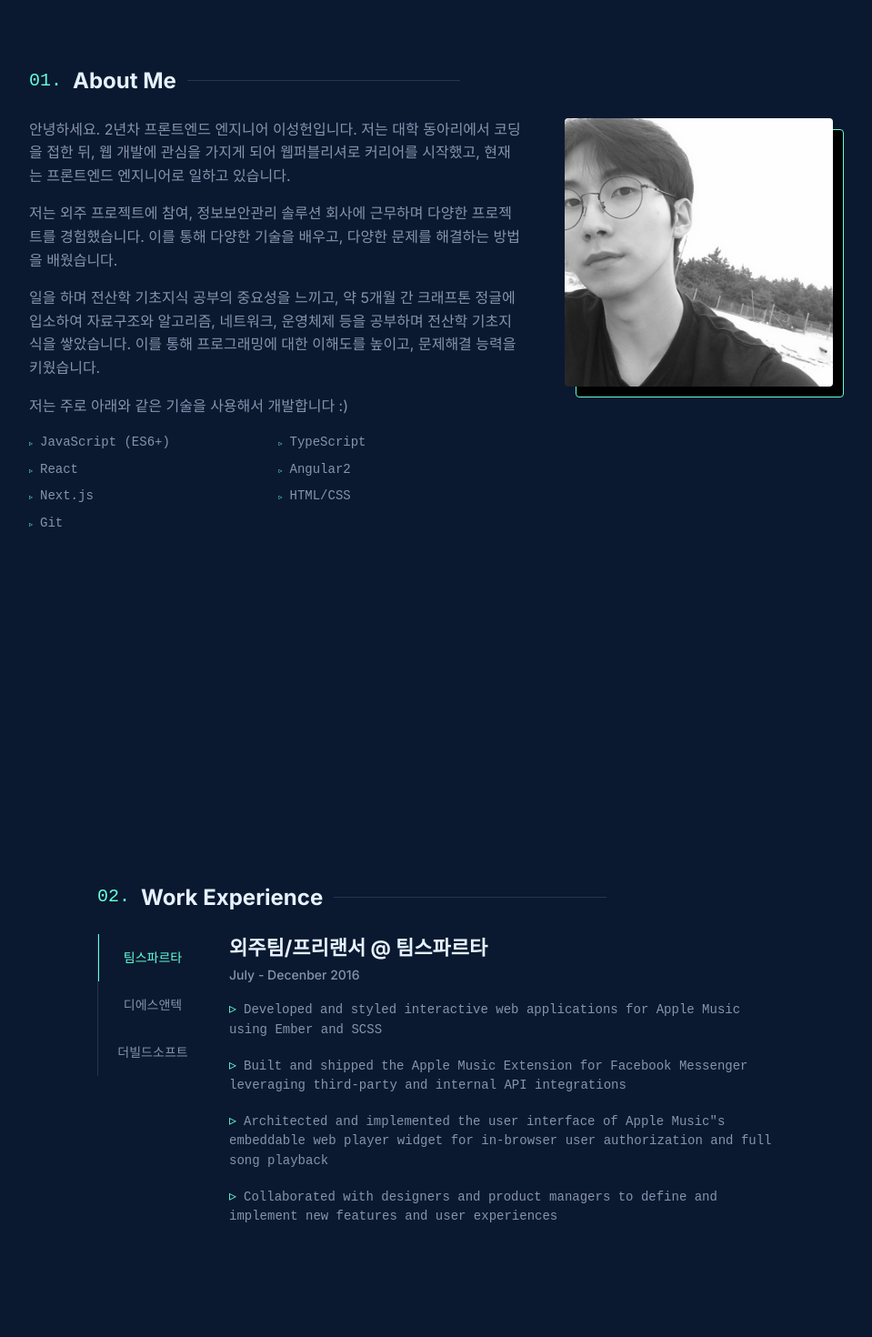
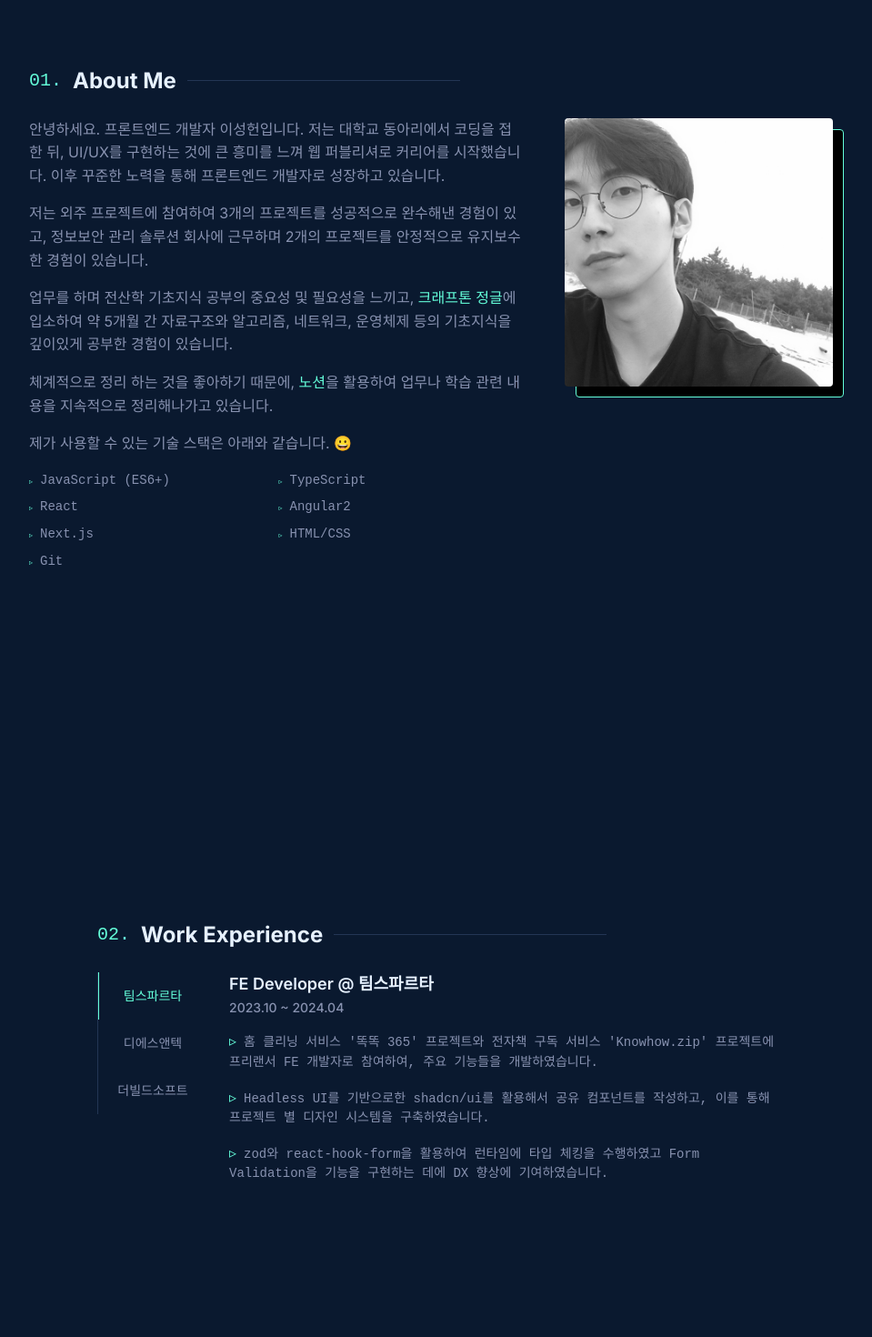
Before and after one commit to heondeam/shlee-resume, a Next.js app: page / in a window 1280 px wide. Shown: the part 920-2390 px from the top of the page at 91% size, without its empty margins (158-1117 px from the left). Built offline with nearby package versions, Linux system fonts and the light colour scheme; a web font is replaced by a local one.

Commit message:
feat: attach text

```diff
--- a/components/sections/about-me.tsx
+++ b/components/sections/about-me.tsx
@@ -7,12 +7,42 @@ import Section from '@components/ui/section'
 import Image from 'next/image'
 
 import Profile from '@png/profile.png'
+import Link from 'next/link'
 
 const TEXTS = [
-  '안녕하세요. 2년차 프론트엔드 엔지니어 이성헌입니다. 저는 대학 동아리에서 코딩을 접한 뒤, 웹 개발에 관심을 가지게 되어 웹퍼블리셔로 커리어를 시작했고, 현재는 프론트엔드 엔지니어로 일하고 있습니다.',
-  '저는 외주 프로젝트에 참여, 정보보안관리 솔루션 회사에 근무하며 다양한 프로젝트를 경험했습니다. 이를 통해 다양한 기술을 배우고, 다양한 문제를 해결하는 방법을 배웠습니다.',
-  '일을 하며 전산학 기초지식 공부의 중요성을 느끼고, 약 5개월 간 크래프톤 정글에 입소하여 자료구조와 알고리즘, 네트워크, 운영체제 등을 공부하며 전산학 기초지식을 쌓았습니다. 이를 통해 프로그래밍에 대한 이해도를 높이고, 문제해결 능력을 키웠습니다.',
-  '저는 주로 아래와 같은 기술을 사용해서 개발합니다 :)'
+  <>
+    안녕하세요. 프론트엔드 개발자 이성헌입니다. 저는 대학교 동아리에서 코딩을 접한 뒤, UI/UX를
+    구현하는 것에 큰 흥미를 느껴 웹 퍼블리셔로 커리어를 시작했습니다. 이후 꾸준한 노력을 통해
+    프론트엔드 개발자로 성장하고 있습니다.
+  </>,
+  <>
+    저는 외주 프로젝트에 참여하여 3개의 프로젝트를 성공적으로 완수해낸 경험이 있고, 정보보안 관리
+    솔루션 회사에 근무하며 2개의 프로젝트를 안정적으로 유지보수한 경험이 있습니다.
+  </>,
+  <>
+    업무를 하며 전산학 기초지식 공부의 중요성 및 필요성을 느끼고,{' '}
+    <Link
+      className="text-green hover:underline"
+      href={'https://jungle.krafton.com/main'}
+      target="_blank"
+    >
+      크래프톤 정글
+    </Link>
+    에 입소하여 약 5개월 간 자료구조와 알고리즘, 네트워크, 운영체제 등의 기초지식을 깊이있게 공부한
+    경험이 있습니다.
+  </>,
+  <>
+    체계적으로 정리 하는 것을 좋아하기 때문에,{' '}
+    <Link
+      className="text-green hover:underline"
+      href={'https://heondeam.notion.site/Steady-Study-853240f5fe874921ab8aa6822fc67652?pvs=4'}
+      target="_blank"
+    >
+      노션
+    </Link>
+    을 활용하여 업무나 학습 관련 내용을 지속적으로 정리해나가고 있습니다.
+  </>,
+  <>제가 사용할 수 있는 기술 스택은 아래와 같습니다. 😀</>
 ]
 
 const SKILLS = [
--- a/components/sections/experience.tsx
+++ b/components/sections/experience.tsx
@@ -3,9 +3,9 @@
 import { Tabs, TabsContent, TabsList, TabsTrigger } from '@components/ui/tabs'
 import Title from '../ui/title'
 import Section from '../ui/section'
-import H3 from '@components/typography/h3'
 import P5 from '@components/typography/p5'
 import UnorderList from '@components/ui/unorder-list'
+import H5 from '@components/typography/h5'
 
 export default function Experience() {
   return (
@@ -25,15 +25,24 @@ export default function Experience() {
           <TabsContent value="team-sparta">
             <div className="flex flex-col gap-4">
               <div className="space-y-1">
-                <H3 className="text-white">외주팀/프리랜서 @ 팀스파르타</H3>
-                <P5 className="text-slate">July - Decenber 2016</P5>
+                <H5 className="text-white">FE Developer @ 팀스파르타</H5>
+                <P5 className="text-slate">2023.10 ~ 2024.04</P5>
               </div>
               <UnorderList
                 items={[
-                  'Developed and styled interactive web applications for Apple Music using Ember and SCSS',
-                  'Built and shipped the Apple Music Extension for Facebook Messenger leveraging third-party and internal API integrations',
-                  'Architected and implemented the user interface of Apple Music"s embeddable web player widget for in-browser user authorization and full song playback',
-                  'Collaborated with designers and product managers to define and implement new features and user experiences'
+                  <>
+                    홈 클리닝 서비스 &#39;똑똑 365&#39; 프로젝트와 전자책 구독 서비스
+                    &#39;Knowhow.zip&#39; 프로젝트에 프리랜서 FE 개발자로 참여하여, 주요 기능들을
+                    개발하였습니다.
+                  </>,
+                  <>
+                    Headless UI를 기반으로한 shadcn/ui를 활용해서 공유 컴포넌트를 작성하고, 이를
+                    통해 프로젝트 별 디자인 시스템을 구축하였습니다.
+                  </>,
+                  <>
+                    zod와 react-hook-form을 활용하여 런타임에 타입 체킹을 수행하였고 Form
+                    Validation을 기능을 구현하는 데에 DX 향상에 기여하였습니다.
+                  </>
                 ]}
                 cols={1}
                 bulletSize="lg"
@@ -45,15 +54,28 @@ export default function Experience() {
           <TabsContent value="dsntech">
             <div className="flex flex-col gap-4">
               <div className="space-y-1">
-                <H3 className="text-white">연구소/팀원 @ 디에스엔텍</H3>
-                <P5 className="text-slate">July - Decenber 2016</P5>
+                <H5 className="text-white">FE Developer @ 디에스엔텍</H5>
+                <P5 className="text-slate">2022.01 ~ 2023.03</P5>
               </div>
               <UnorderList
                 items={[
-                  'Developed and styled interactive web applications for Apple Music using Ember and SCSS',
-                  'Built and shipped the Apple Music Extension for Facebook Messenger leveraging third-party and internal API integrations',
-                  'Architected and implemented the user interface of Apple Music"s embeddable web player widget for in-browser user authorization and full song playback',
-                  'Collaborated with designers and product managers to define and implement new features and user experiences'
+                  <>
+                    Angular2를 활용하여 통합로그관리 솔루션인 Logsaver와 업무용 시스템 이상 징후
+                    탐지/자료 영상 확보 솔루션인 B2SAVER의 신규 기능들을 개발하고 유지보수
+                    하였습니다.
+                  </>,
+                  <>
+                    온프레미스 환경에서의 서비스를 클라우드로 이전하는 프로젝트에 참여하여, AWS EC2
+                    및 S3를 활용하여 서비스를 클라우드로 이전하였습니다.
+                  </>,
+                  <>
+                    PHP CodeIgniter 프레임워크를 활용하여 일부 API 개발 및 DB 구조 변경에 대응하는
+                    등의 백엔드 업무 또한 마다하지 않고 수행하였습니다.
+                  </>,
+                  <>
+                    기존 jQuery로 구성된 레거시 코드를 Angular2로 마이그레이션하는 작업을 총괄하여
+                    수행하였습니다.
+                  </>
                 ]}
                 cols={1}
                 bulletSize="lg"
@@ -65,15 +87,21 @@ export default function Experience() {
           <TabsContent value="the-buildsoft">
             <div className="flex flex-col gap-4">
               <div className="space-y-1">
-                <H3 className="text-white">개발1팀/인턴 @ 더빌드소프트</H3>
-                <P5 className="text-slate">July - Decenber 2016</P5>
+                <H5 className="text-white">Web Publisher, FE Developer @ 더빌드소프트</H5>
+                <P5 className="text-slate">2021.07 ~ 2021.12</P5>
               </div>
               <UnorderList
                 items={[
-                  '퍼블리셔로 입사하여, 프론트엔드 엔지니어로 성장하였고 공새로라는 프로젝트를 진행하였습니다.',
-                  'Built and shipped the Apple Music Extension for Facebook Messenger leveraging third-party and internal API integrations',
-                  'Architected and implemented the user interface of Apple Music"s embeddable web player widget for in-browser user authorization and full song playback',
-                  'Collaborated with designers and product managers to define and implement new features and user experiences'
+                  <>
+                    퍼블리셔로 입사한 후, 다양한 디자인의 반응형 웹페이지를 제작하였습니다. 웹표준
+                    및 웹접근성을 준수하며, 프론트엔드 개발자에게 더 나은 코드를 제공하기 위해
+                    노력하였습니다.
+                  </>,
+                  <>
+                    건설현장 맞춤형 자재 조달 플랫폼 &#39;공새로&#39; 프로젝트에 프론트엔드 개발자로
+                    참여하여, 디자이너 및 백엔드 개발자와 협업하면서 랜딩•고객사•공급사•백오피스
+                    페이지의 주요 기능들을 개발하였습니다.{' '}
+                  </>
                 ]}
                 cols={1}
                 bulletSize="lg"
--- a/components/sections/projects.tsx
+++ b/components/sections/projects.tsx
@@ -3,15 +3,20 @@
 import Title from '@components/ui/title'
 import Section from '@components/ui/section'
 import Link from 'next/link'
-import Github from '@svg/github.svg'
 
 import Card from '@components/project/project-card'
 
+import LinkIcon from '@svg/link.svg'
+
 import ddockddock from '@png/ddockddock.png'
+import knowhowzip from '@png/knowhouzip.png'
+import gongsaero from '@png/gongsaero.png'
+import logsaver from '@png/logsaver.png'
+import b2saver from '@png/b2saver.png'
 
 const PROJECT_LIST = [
   {
-    belong: '팀 스파르타',
+    belong: '@ 팀 스파르타',
     title: '똑똑 365',
     description: [
       '홈 클리닝 서비스 애플리케이션',
@@ -23,16 +28,20 @@ const PROJECT_LIST = [
     stack: ['Next.js', 'React Navite', 'TailwindCSS', 'shadcn/ui', 'Zustand', 'SWR'],
     link: (
       <>
-        <Link className="w-[20px] h-[20px] text-white" href={''}>
-          <Github />
+        <Link
+          className="w-[20px] h-[20px] text-white"
+          href={'https://www.ttokttok365.com'}
+          target="_blank"
+        >
+          <LinkIcon />
         </Link>
       </>
     ),
     image: ddockddock
   },
   {
-    belong: '팀 스파르타',
-    title: '똑똑 365',
+    belong: '@ 팀 스파르타',
+    title: 'knowhow.zip',
     description: [
       '홈 클리닝 서비스 애플리케이션',
       '',
@@ -40,15 +49,71 @@ const PROJECT_LIST = [
       '백오피스 유저 관리, 클리닝 서비스 관리 기능, 파일 업로드 및 다운로드 기능 개발',
       'RN 웹뷰 환경 및 브릿지 통신을 통한 모바일앱 구축'
     ],
-    stack: ['Next.js', 'React Navite', 'TailwindCSS', 'shadcn/ui', 'Zustand', 'SWR'],
+    stack: ['Next.js', 'TailwindCSS', 'shadcn/ui', 'Zustand'],
     link: (
       <>
-        <Link className="w-[20px] h-[20px] text-white" href={''}>
-          <Github />
+        <Link
+          className="w-[20px] h-[20px] text-white"
+          href={'https://www.knowhowzip.com'}
+          target="_blank"
+        >
+          <LinkIcon />
         </Link>
       </>
     ),
-    image: ddockddock
+    image: knowhowzip
+  },
+  {
+    belong: '@ 디에스앤텍',
+    title: 'Logsaver',
+    description: [
+      '홈 클리닝 서비스 애플리케이션',
+      '',
+      '유저 앱 내 서비스 신청, 신청 내역 확인 및 수정 등 주요 기능 개발',
+      '백오피스 유저 관리, 클리닝 서비스 관리 기능, 파일 업로드 및 다운로드 기능 개발',
+      'RN 웹뷰 환경 및 브릿지 통신을 통한 모바일앱 구축'
+    ],
+    stack: ['Angular2', 'Bootstrap', 'jQuery', 'RxJS'],
+    link: <></>,
+    image: logsaver
+  },
+  {
+    belong: '@ 디에스앤텍',
+    title: 'B2SAVER',
+    description: [
+      '홈 클리닝 서비스 애플리케이션',
+      '',
+      '유저 앱 내 서비스 신청, 신청 내역 확인 및 수정 등 주요 기능 개발',
+      '백오피스 유저 관리, 클리닝 서비스 관리 기능, 파일 업로드 및 다운로드 기능 개발',
+      'RN 웹뷰 환경 및 브릿지 통신을 통한 모바일앱 구축'
+    ],
+    stack: ['Angular2', 'Bootstrap', 'jQuery', 'RxJS'],
+    link: <></>,
+    image: b2saver
+  },
+  {
+    belong: '@ 더빌드소프트',
+    title: '공새로',
+    description: [
+      '홈 클리닝 서비스 애플리케이션',
+      '',
+      '유저 앱 내 서비스 신청, 신청 내역 확인 및 수정 등 주요 기능 개발',
+      '백오피스 유저 관리, 클리닝 서비스 관리 기능, 파일 업로드 및 다운로드 기능 개발',
+      'RN 웹뷰 환경 및 브릿지 통신을 통한 모바일앱 구축'
+    ],
+    stack: ['React', 'styled-components', 'Redux'],
+    link: (
+      <>
+        <Link
+          className="w-[20px] h-[20px] text-white"
+          href={'https://www.gongsaero.com/'}
+          target="_blank"
+        >
+          <LinkIcon />
+        </Link>
+      </>
+    ),
+    image: gongsaero
   }
 ]
 
@@ -70,27 +135,6 @@ export default function Projects() {
             image={project.image}
           />
         ))}
-
-        {/* <Card
-          belong="팀 스파르타"
-          title="똑똑 365"
-          description={[
-            '홈 클리닝 서비스 애플리케이션',
-            '프리랜서로 참여한 프로젝트로, 주요 기능 개발 및 유지보수 담당하였습니다 유저앱과 백오피스 개발에 참여하였습니다.',
-            '유저 앱 내 서비스 신청, 신청 내역 확인 및 수정 등 주요 기능 개발',
-            '백오피스 유저 관리, 클리닝 서비스 관리 기능, 파일 업로드 및 다운로드 기능 개발',
-            'RN 웹뷰 환경 및 브릿지 통신을 통한 모바일앱 구축'
-          ]}
-          stack={['Next.js', 'React Navite', 'TailwindCSS', 'shadcn/ui', 'Zustand', 'SWR']}
-          link={
-            <>
-              <Link className="w-[20px] h-[20px] text-white" href={''}>
-                <Github />
-              </Link>
-            </>
-          }
-          image={ddockddock}
-        /> */}
       </div>
     </Section>
   )
```
Also changed, not shown: components/sections/hero.tsx (+5 -6 lines), components/sections/worthy-projects.tsx (+4 -4 lines).
